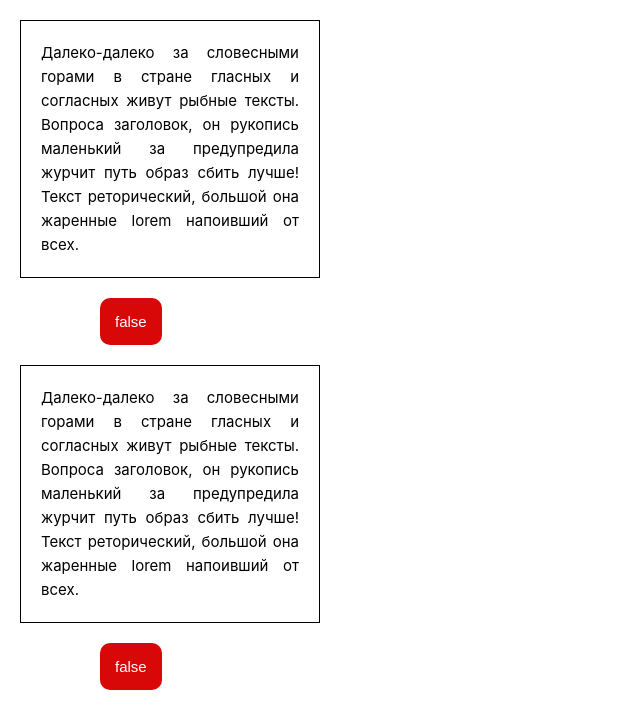
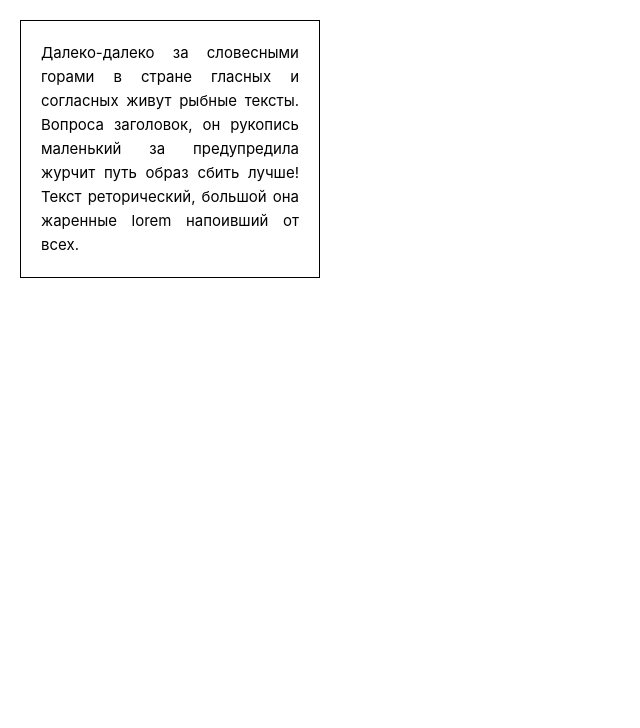
Before and after one commit to aanddi/vue3_exercises, a Vue app in the folder vue3/: page / in a window 1280 px wide. Shown: the top 728 px of the page, without its empty margins (0-640 px from the left). Built offline with nearby package versions, Linux system fonts and the light colour scheme.

Commit message:
Инлайн объект с CSS классами в Vue

```diff
--- a/vue3/src/App.vue
+++ b/vue3/src/App.vue
@@ -2,41 +2,21 @@
 export default {
   data() {
     return {
-      obj: {
-        block: true,
-        red: false,
-      },
-      obj1: {
-        block: true,
-        toggle: false,
-      },
+
     }
   },
   methods: {
-    setRed: function () {
-      this.obj.red = !this.obj.red;
-    },
-    toggle: function () {
-      this.obj1.toggle = !this.obj1.toggle;
-    }
+
   }
 }
 </script>
 
 <template>
-  <p :class="obj">
+  <p :class="{active: true, valid: false, block: true}">
     Далеко-далеко за словесными горами в стране гласных и согласных живут рыбные тексты. Вопроса заголовок, он рукопись
     маленький за предупредила журчит путь образ сбить лучше! Текст реторический, большой она жаренные lorem напоивший от
     всех.
   </p>
-  <button class="btn" @click="setRed">{{obj.red}}</button>
-
-  <p :class="obj1">
-    Далеко-далеко за словесными горами в стране гласных и согласных живут рыбные тексты. Вопроса заголовок, он рукопись
-    маленький за предупредила журчит путь образ сбить лучше! Текст реторический, большой она жаренные lorem напоивший от
-    всех.
-  </p>
-  <button class="btn" @click="toggle">{{obj1.toggle}}</button>
 </template>
 
 <style>
@@ -61,8 +41,8 @@ export default {
   border-radius: 10px;
 }
 
-.toggle {
-  display: none;
+.active {
+  display: block;
 }
 
 </style>
```
